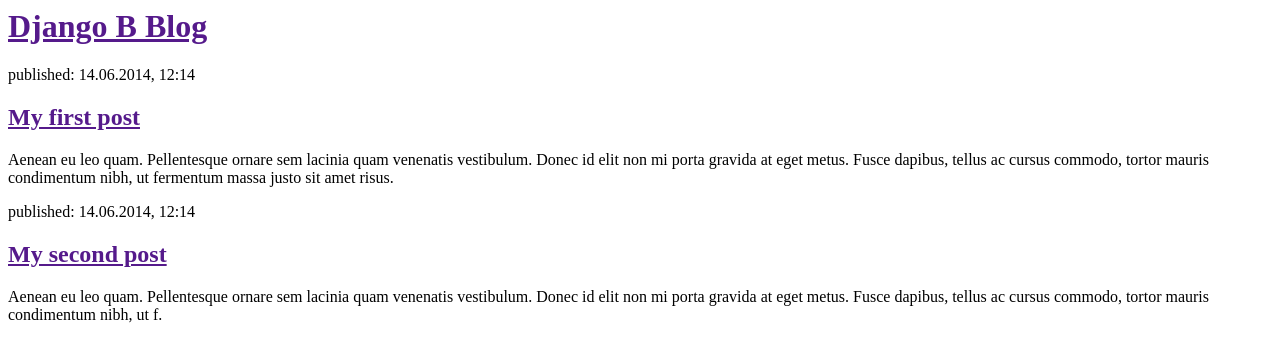
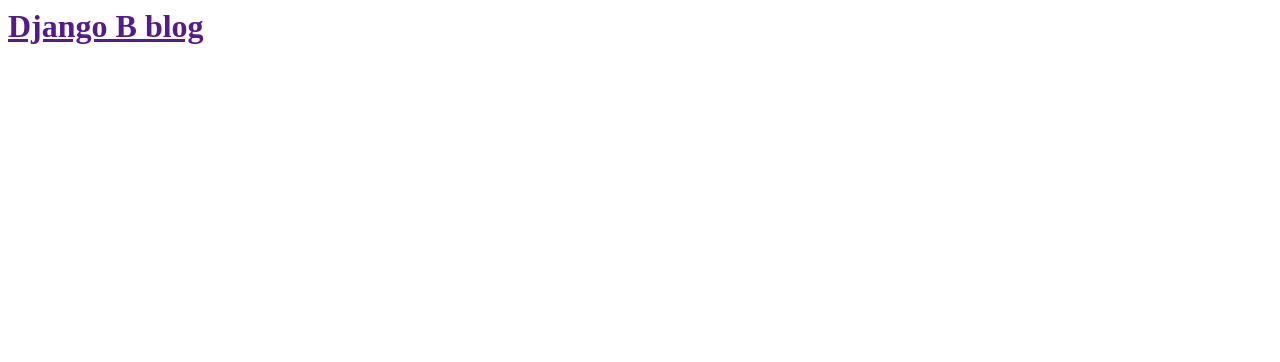
Before and after one commit to karolmil/my-first-blog, a Django app: page / in a window 1280 px wide. Shown: the top 362 px of the page. Run offline with Django 3.2, Linux system fonts and the light colour scheme; tables that the repository leaves empty hold one stand-in row (values such as "Sample post").

Commit message:
Changing html on the web again

```diff
--- a/blog/templates/blog/post_list.html
+++ b/blog/templates/blog/post_list.html
@@ -4,19 +4,14 @@
     </head>
     <body>
         <div>
-            <h1><a href="">Django B Blog</a></h1>
+            <h1><a href="">Django B blog</a></h1>
         </div>
-
+    {% for post in posts %}
         <div>
-            <p>published: 14.06.2014, 12:14</p>
-            <h2><a href="">My first post</a></h2>
-            <p>Aenean eu leo quam. Pellentesque ornare sem lacinia quam venenatis vestibulum. Donec id elit non mi porta gravida at eget metus. Fusce dapibus, tellus ac cursus commodo, tortor mauris condimentum nibh, ut fermentum massa justo sit amet risus.</p>
+            <p>published: {{ post.published_date }}</p>
+            <h1><a href="">{{ post.title }}</a></h1>
+            <p>{{ post.text|linebreaksbr }}</p>
         </div>
-
-        <div>
-            <p>published: 14.06.2014, 12:14</p>
-            <h2><a href="">My second post</a></h2>
-            <p>Aenean eu leo quam. Pellentesque ornare sem lacinia quam venenatis vestibulum. Donec id elit non mi porta gravida at eget metus. Fusce dapibus, tellus ac cursus commodo, tortor mauris condimentum nibh, ut f.</p>
-        </div>
+    {% endfor %}
     </body>
 </html>
```
